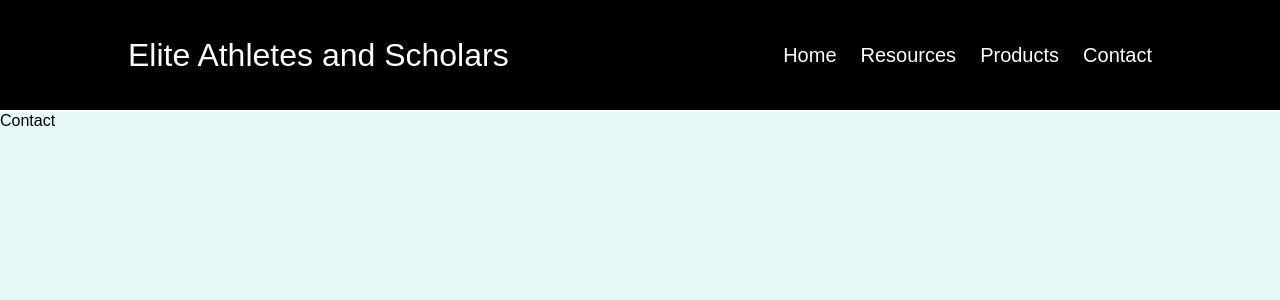
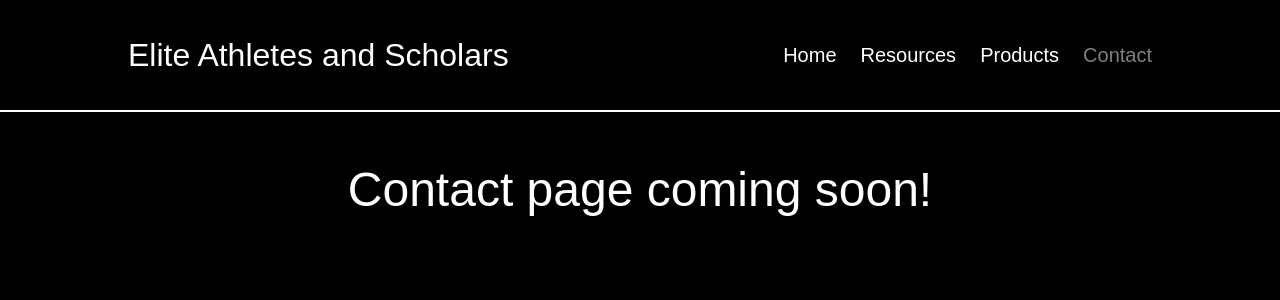
Before and after one commit to Bearpaw11/Elite_Athletes_And_Scholars, a React (Create React App) app: page /contact in a window 1280 px wide. Shown: the top 300 px of the page. Built offline with nearby package versions, Linux system fonts and the light colour scheme.

Commit message:
updated each page to have coming soon banner

```diff
--- a/public/index.html
+++ b/public/index.html
@@ -5,10 +5,10 @@
     <link rel="icon" href="%PUBLIC_URL%/favicon.ico" />
     <meta name="viewport" content="width=device-width, initial-scale=1" />
     <meta name="theme-color" content="#000000" />
-    <meta
+    <!-- <meta
       name="description"
       content="Web site created using create-react-app"
-    />
+    /> -->
     <link rel="apple-touch-icon" href="%PUBLIC_URL%/logo192.png" />
     <!--
       manifest.json provides metadata used when your web app is installed on a
@@ -24,7 +24,7 @@
       work correctly both with client-side routing and a non-root public URL.
       Learn how to configure a non-root public URL by running `npm run build`.
     -->
-    <title>React App</title>
+    <title>Elite Athletes and Scholars</title>
   </head>
   <body>
     <noscript>You need to enable JavaScript to run this app.</noscript>
--- a/src/Components/Layout/Navbar.js
+++ b/src/Components/Layout/Navbar.js
@@ -10,7 +10,7 @@ const Navbar = () => {
         <li><NavLink to='/home' activeClassName={classes.active}>Home</NavLink></li>
         <li><NavLink to='/resources' activeClassName={classes.active}>Resources</NavLink></li>
         <li><NavLink to='/products' activeClassName={classes.active}>Products</NavLink></li>
-        <li><NavLink to='/Pricing' activeClassName={classes.active}>Contact</NavLink></li>
+        <li><NavLink to='/contact' activeClassName={classes.active}>Contact</NavLink></li>
 
 
 
--- a/src/Pages/Contact.js
+++ b/src/Pages/Contact.js
@@ -1,8 +1,8 @@
 import React from 'react'
-
+import classes from './Contact.module.css'
 const Contact = () => {
   return (
-    <div>Contact</div>
+    <div className={classes.Contact}>Contact page coming soon!</div>
   )
 }
 
--- /dev/null
+++ b/src/Pages/Contact.module.css
@@ -0,0 +1,6 @@
+.Contact {
+  font-size: 3rem;
+  padding-top: 50px;
+  text-align: center;
+  color: white;
+}
--- a/src/Pages/Products.js
+++ b/src/Pages/Products.js
@@ -1,8 +1,9 @@
 import React from 'react'
+import classes from './Products.module.css'
 
 const Products = () => {
   return (
-    <div>Products</div>
+    <div className={classes.Products}>Products page coming soon!</div>
   )
 }
 
--- /dev/null
+++ b/src/Pages/Products.module.css
@@ -0,0 +1,6 @@
+.Products {
+font-size: 3rem;
+padding-top: 50px;
+text-align: center;
+color: white;
+}
--- a/src/Pages/Resources.js
+++ b/src/Pages/Resources.js
@@ -1,8 +1,9 @@
 import React from 'react'
+import classes from './Resources.module.css'
 
 const Resources = () => {
   return (
-    <div>Resources</div>
+    <div className={classes.Resources}>Resources page coming soon!</div>
   )
 }
 
--- /dev/null
+++ b/src/Pages/Resources.module.css
@@ -0,0 +1,6 @@
+.Resources {
+  font-size: 3rem;
+  padding-top: 50px;
+  text-align: center;
+  color: white;
+}
--- a/src/index.css
+++ b/src/index.css
@@ -5,7 +5,7 @@
 body {
   font-family: sans-serif;
   margin: 0;
-  background-color: #e7f8f8;
+  background-color: black;
 }
 
 .centered {
```
